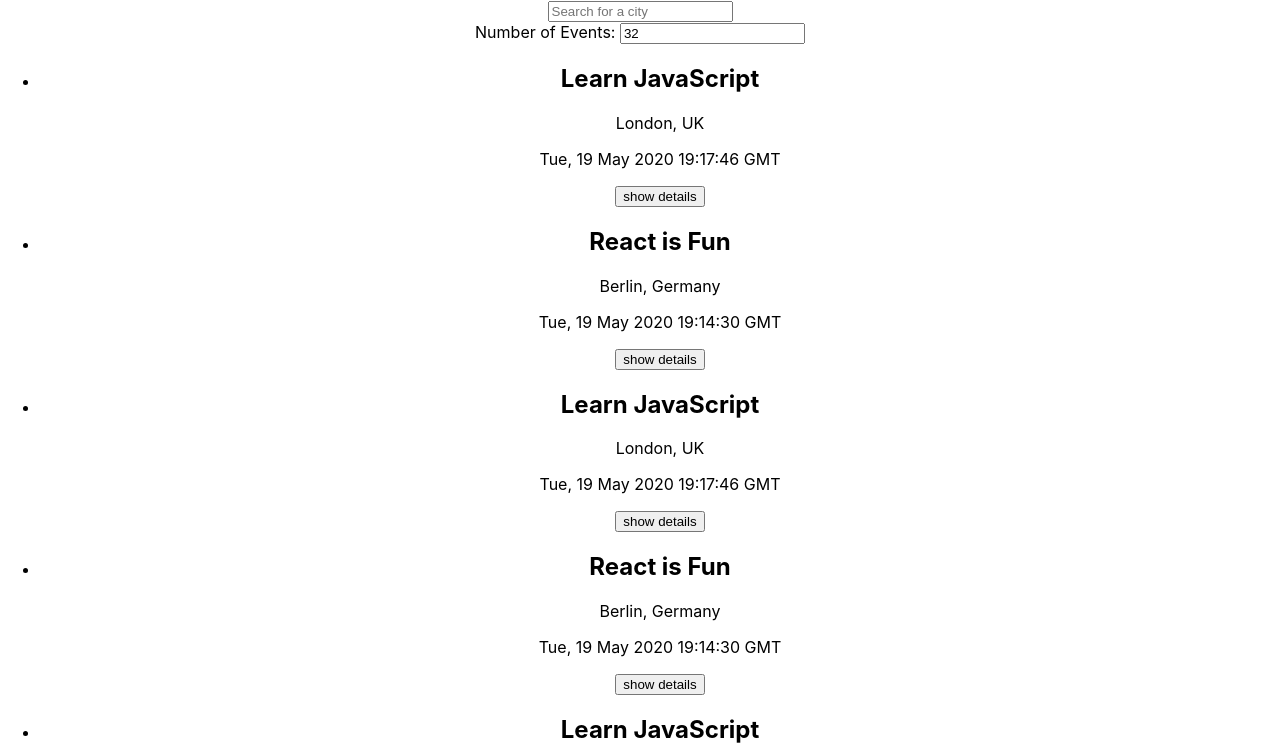
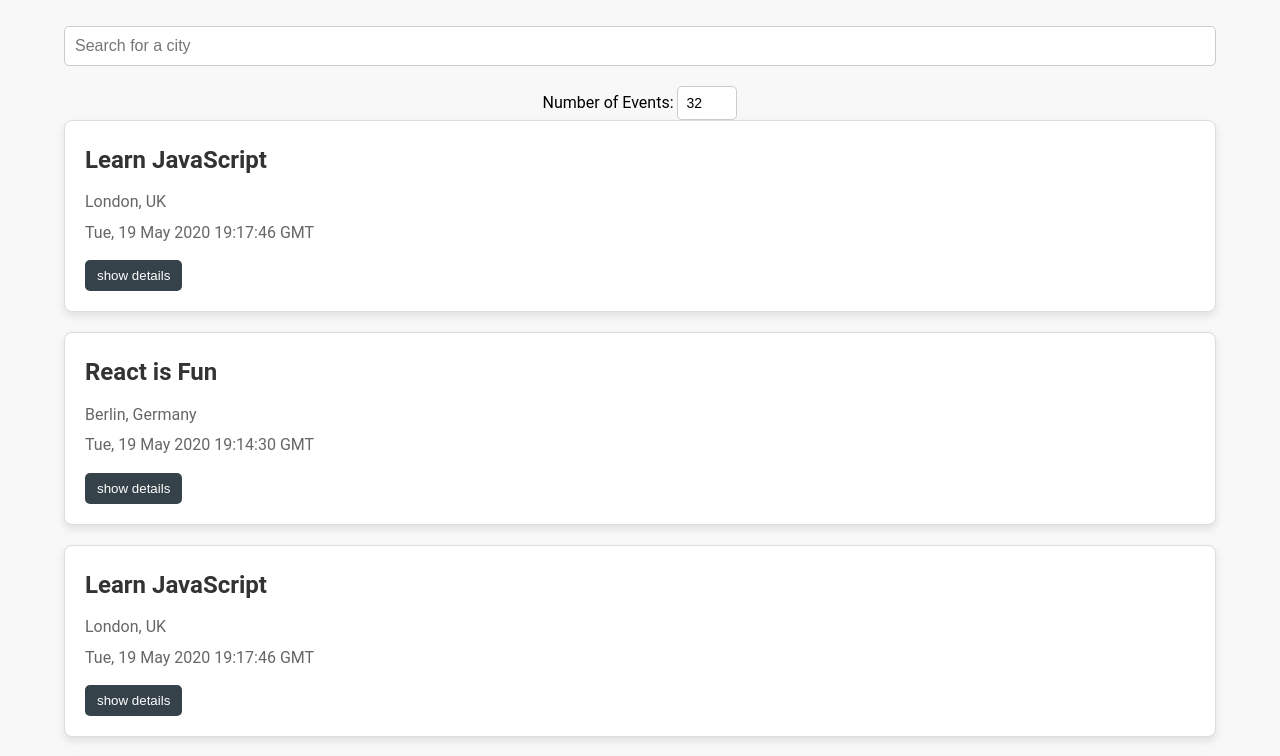
Before and after one commit to darunbjork/meet, a React (Create React App) app: page / in a window 1280 px wide. Shown: the top 756 px of the page. Built offline with nearby package versions, Linux system fonts and the light colour scheme.

Commit message:
App.css. Committing unstaged changes

```diff
--- a/src/App.css
+++ b/src/App.css
@@ -1,38 +1,194 @@
+/* Global Reset */
+* {
+  margin: 0;
+  padding: 0;
+  box-sizing: border-box;
+}
+
+/* App.js */
 .App {
   text-align: center;
+  padding: 2% 5%;
+  background-color: #f8f8f8;
+  font-family: 'Roboto', sans-serif;
 }
 
-.App-logo {
-  height: 40vmin;
-  pointer-events: none;
+.NumberOfEvents {
+  margin-top: 20px;
 }
 
-@media (prefers-reduced-motion: no-preference) {
-  .App-logo {
-    animation: App-logo-spin infinite 20s linear;
-  }
+/* CitySearch.js */
+#city-search {
+  display: flex;
+  flex-direction: column;
+  margin: auto;
+  position: relative;
+  margin-bottom: 20px;
 }
 
-.App-header {
-  background-color: #282c34;
-  min-height: 100vh;
-  display: flex;
-  flex-direction: column;
-  align-items: center;
-  justify-content: center;
-  font-size: calc(10px + 2vmin);
+.city {
+  width: 100%;
+  padding: 10px;
+  font-size: 16px;
+  border: 1px solid #ccc;
+  border-radius: 5px;
+  outline: none;
+  transition: border-color 0.3s ease-in-out;
+}
+
+.city:focus {
+  border-color: #61dafb;
+}
+
+.suggestions {
+  width: 100%;
+  position: absolute;
+  top: 45px;
+  z-index: 2;
+  margin: 0;
+  font-size: 14px;
+  box-shadow: 0px 4px 8px rgba(0, 0, 0, 0.1);
+  border-radius: 5px;
+  background-color: white;
+  list-style: none;
+  padding: 0;
+  max-height: 150px;
+  overflow-y: auto;
+}
+
+.suggestions > li {
+  padding: 10px;
+  cursor: pointer;
+  transition: background-color 0.3s ease-in-out;
+}
+
+.suggestions > li:hover {
+  background-color: #f0f0f0;
+}
+
+/* Event.js */
+.event {
+  padding: 20px;
+  margin-bottom: 20px;
+  text-align: left;
+  border: 1px solid #ddd;
+  border-radius: 8px;
+  background-color: white;
+  box-shadow: 0px 4px 8px rgba(0, 0, 0, 0.1);
+  transition: box-shadow 0.3s ease-in-out;
+}
+
+.event:hover {
+  box-shadow: 0px 6px 12px rgba(0, 0, 0, 0.2);
+}
+
+.event h2 {
+  margin-bottom: 10px;
+  color: #333;
+}
+
+.event p {
+  margin: 5px 0;
+  color: #666;
+}
+
+.details-btn {
+  background-color: #35424a;  /* Dark Blue */
+  color: white;
+  border: none;
+  padding: 8px 12px;
+  cursor: pointer;
+  border-radius: 5px;
+  outline: none;
+  margin-top: 10px;
+  transition: background-color 0.3s ease-in-out;
+}
+
+.details-btn:hover {
+  background-color: #182026;  /* Darker Blue on Hover */
+}
+
+.details {
+  margin-top: 10px;
+  color: #444;
+}
+
+/* EventList.js */
+#event-list {
+  list-style: none;
+  padding: 0;
+}
+
+/* NumberOfEvents.js */
+#number-of-events {
+  margin-top: 20px;
+}
+
+.label {
+  font-size: 16px;
+  margin-right: 10px;
+}
+
+.number-of-events-input {
+  width: 60px;
+  padding: 8px;
+  font-size: 14px;
+  border: 1px solid #ccc;
+  border-radius: 5px;
+  outline: none;
+  transition: border-color 0.3s ease-in-out;
+}
+
+.number-of-events-input:focus {
+  border-color: #61dafb;
+}
+
+/* Responsive Design */
+@media screen and (max-width: 768px) {
+  /* Add responsive styles here */
+}
+
+/* Typography */
+body {
+  font-size: 16px;
+  line-height: 1.6;
+}
+
+h1, h2, h3 {
+  font-weight: bold;
+}
+
+p {
+  color: #333;
+}
+
+/* Button Styles */
+.btn {
+  display: inline-block;
+  padding: 10px 20px;
+  font-size: 14px;
+  font-weight: bold;
+  text-align: center;
+  text-decoration: none;
+  cursor: pointer;
+  border-radius: 5px;
+  transition: background-color 0.3s ease-in-out, color 0.3s ease-in-out;
+}
+
+.btn-primary {
+  background-color: #61dafb;
   color: white;
 }
 
-.App-link {
-  color: #61dafb;
+.btn:hover {
+  background-color: #4fa3d1;
 }
 
-@keyframes App-logo-spin {
-  from {
-    transform: rotate(0deg);
-  }
-  to {
-    transform: rotate(360deg);
-  }
+/* Box Shadow and Hover Effects */
+.box-shadow {
+  box-shadow: 0px 2px 4px rgba(0, 0, 0, 0.1);
 }
+
+.box-shadow:hover {
+  box-shadow: 0px 4px 8px rgba(0, 0, 0, 0.2);
+}
```
